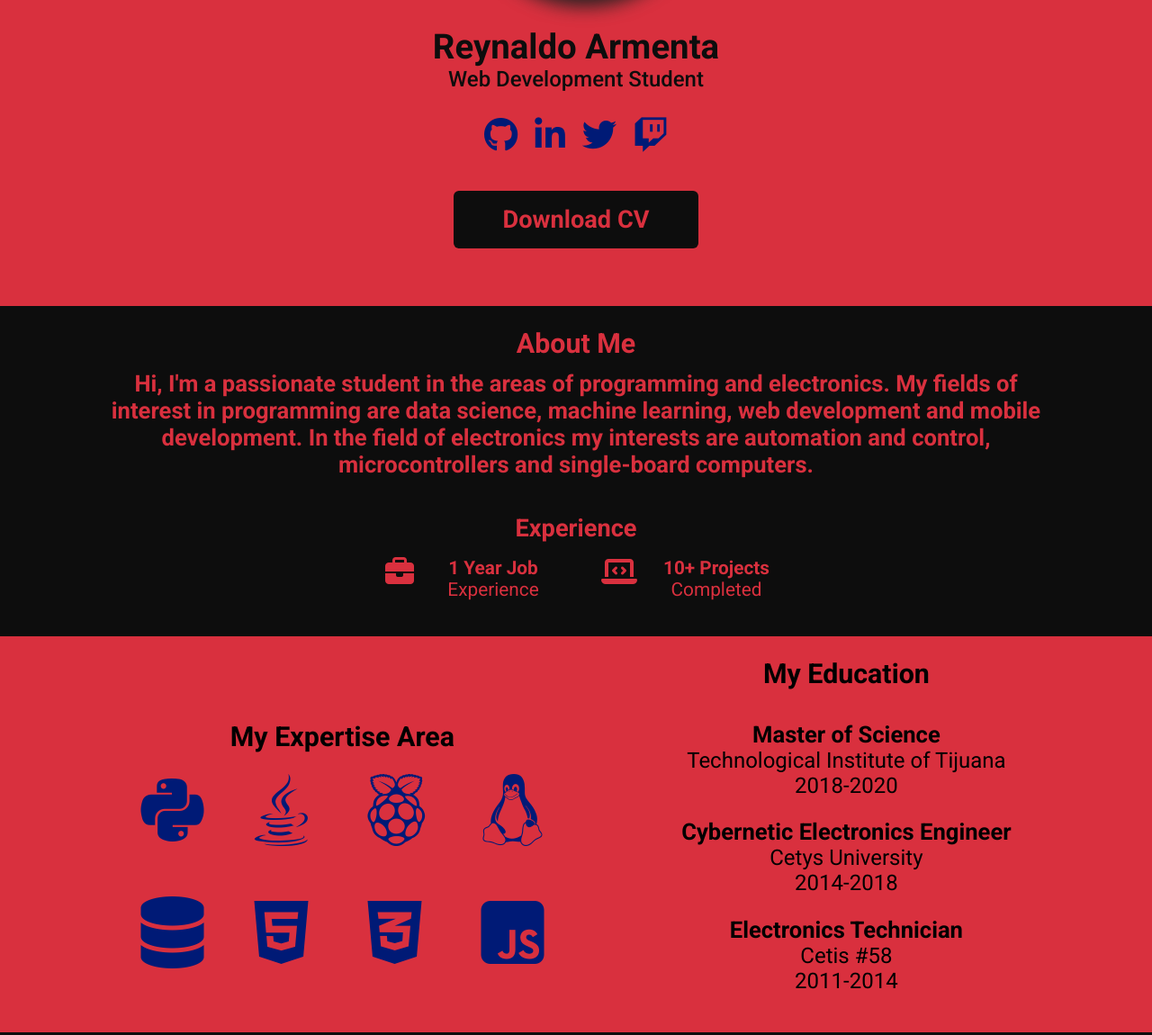
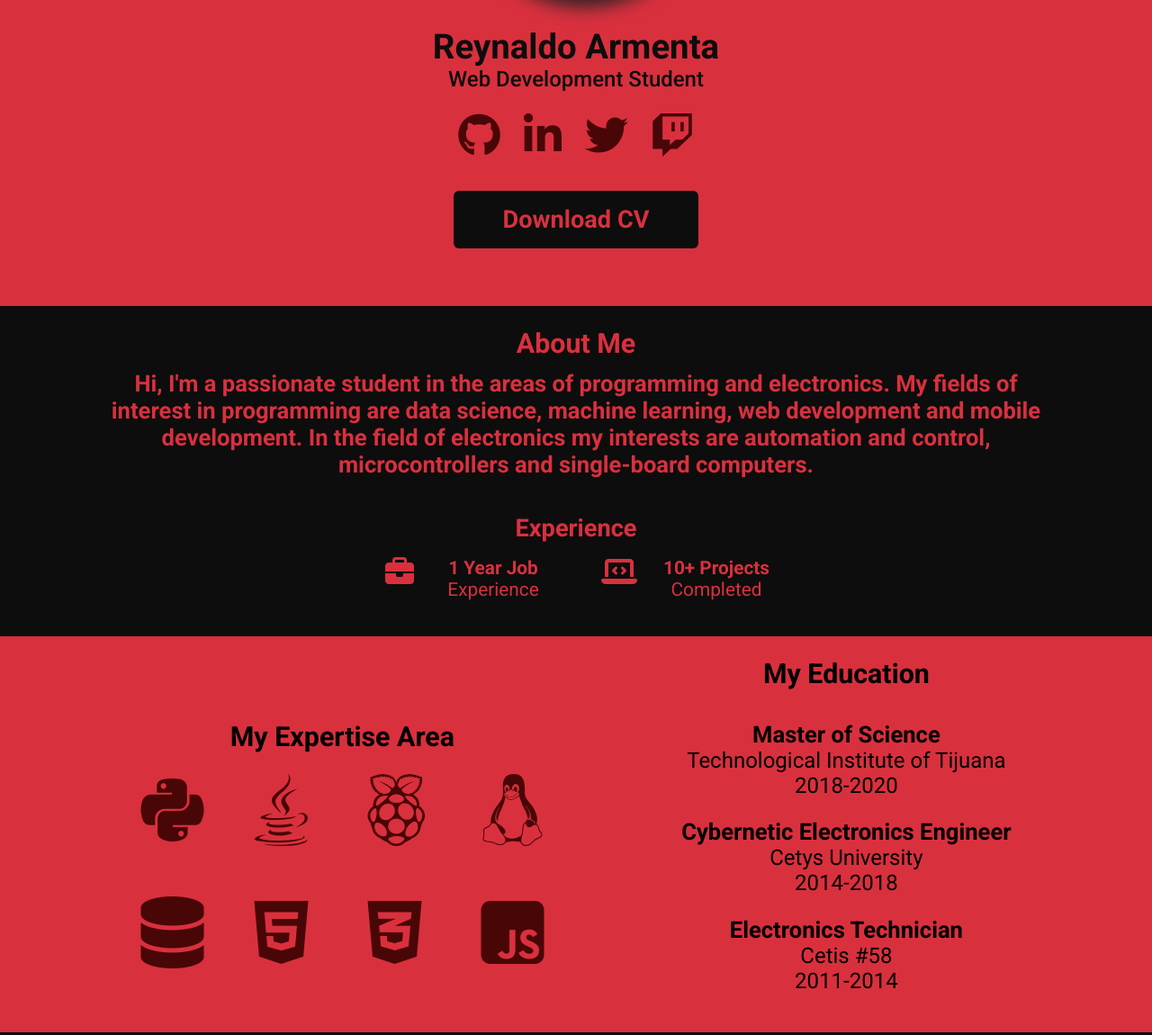
Before and after one commit to Reprak11/Portafolio-Reprak11, a plain HTML site: page index.html in a window 1280 px wide. Shown: the part 451-1601 px from the top of the page at 90% size. Drawn offline with Linux system fonts and the light colour scheme.

Commit message:
Version v1

```diff
--- a/css/styles.css
+++ b/css/styles.css
@@ -2,8 +2,8 @@
 :root{
     --main-color: #D9303E;
     --background-color: #0D0D0D;
-    --logo-color: #001A76;
-    --logo-color-hover:#001AA3;
+    --logo-color:rgb(73, 6, 6);
+    --logo-color-hover: rgb(1, 11, 46);
     --info-color:#E4E1E1;
 }
 * {
@@ -377,7 +377,7 @@ main .contact-me{
             main .contact-me ul.sites li a i:hover{
                 color: #C82424 ;
                 transform: scale(1.5,1.5);
-                filter: drop-shadow(-1px -1px 1px rgba(184, 88, 96, 0.849))
+                filter: drop-shadow(-0.5px -0.5px 0.5px rgba(184, 88, 96, 0.849))
                         drop-shadow( 3px  3px 3px rgba(0, 0, 0, 0.2))
                         drop-shadow( 13px 13px 13px rgba(0, 0, 0, 0.2));
             }
@@ -453,13 +453,13 @@ main .contact-me{
     }
     main .home .home-contacts{
     margin: 2.5% 0;
-    width: 14rem;
+    width: 18rem;
     }
     main .home .home-contacts a.home-logos{
-        transform: scale(1.2,1.2);
+        transform: scale(1.5,1.5);
     }
         main .home .home-contacts a.home-logos:hover{
-            transform: scale(1.6,1.6);
+            transform: scale(2,2);
         }
     main .home a.cv-button{
         font-size: 1.7rem;
```
